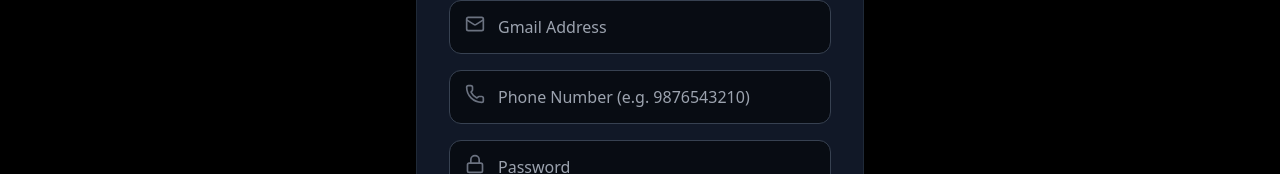
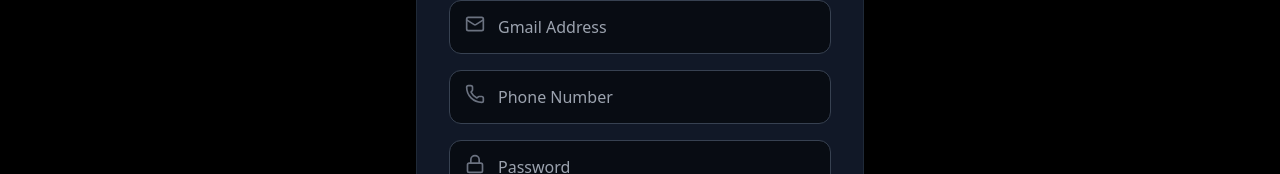
Before and after one commit to theunstopabble/SwadKart-pro, a React (Vite) app in the folder frontend/: page /register in a window 1280 px wide. Shown: the part 293-467 px from the top of the page. Built offline with nearby package versions, Linux system fonts and the light colour scheme; no server answers.

Commit message:
number placeholder remove

```diff
--- a/frontend/src/pages/Register.jsx
+++ b/frontend/src/pages/Register.jsx
@@ -122,7 +122,7 @@
             />
             <input
               type="tel"
-              placeholder="Phone Number (e.g. 9876543210)"
+              placeholder="Phone Number"
               className="w-full pl-12 p-3.5 rounded-xl bg-black/50 border border-gray-700 text-white focus:border-primary focus:outline-none"
               value={phone}
               onChange={(e) => setPhone(e.target.value)}
```
